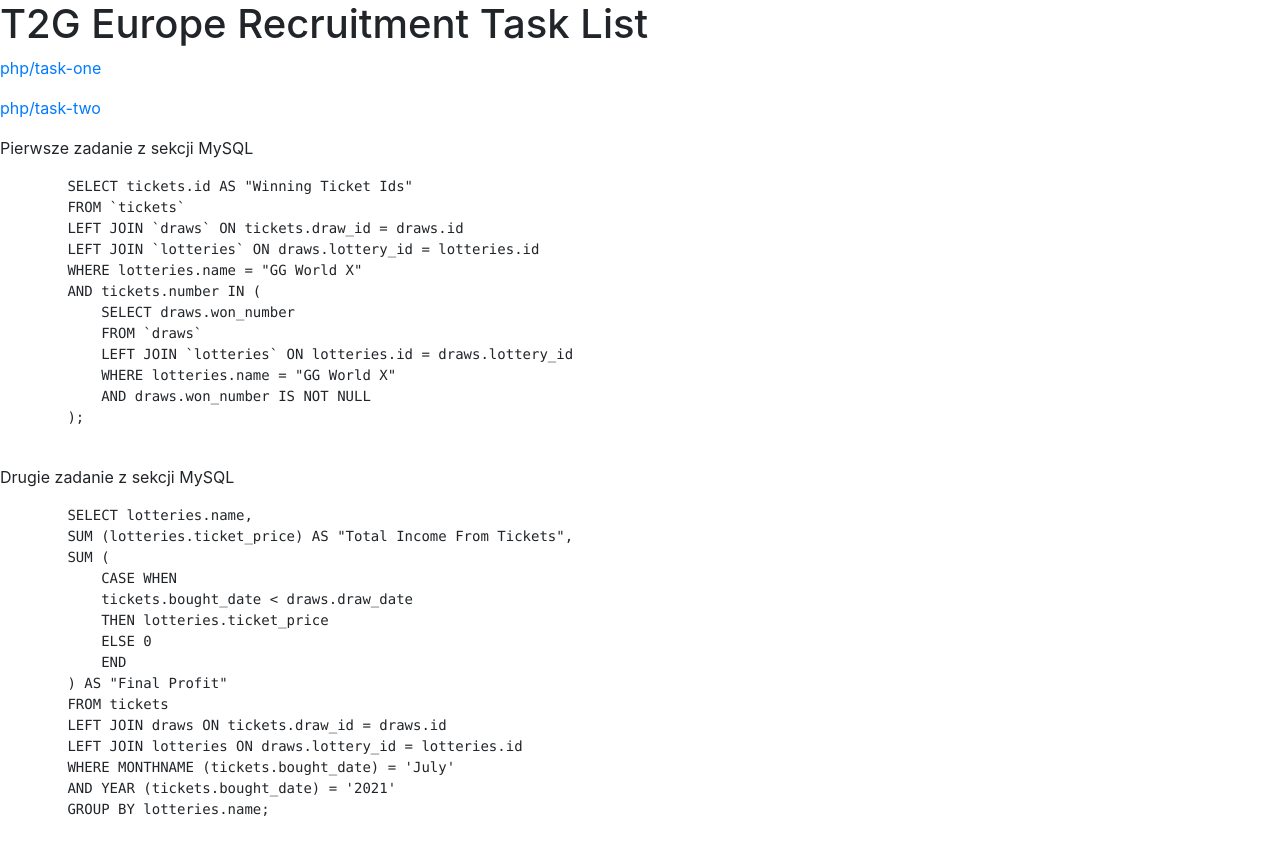
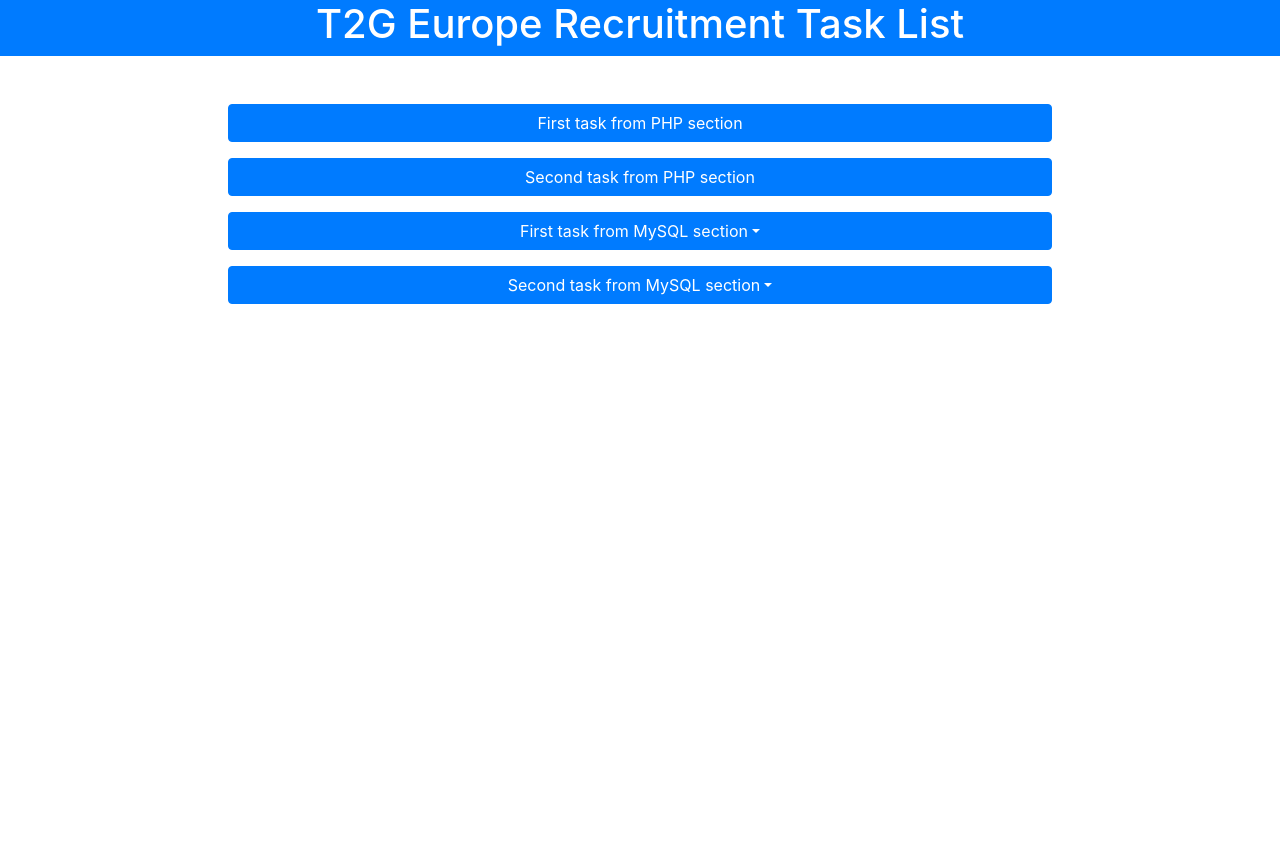
Before and after one commit to DanielRolewski/t2geurope-task, a PHP site: page / in a window 1280 px wide. After the commit the page ends 304 px from the top, so only its background shows below. Run offline with PHP 8.4, Linux system fonts and the light colour scheme.

Commit message:
All frontend work & final bugfixes.

```diff
--- a/index.php
+++ b/index.php
@@ -3,22 +3,28 @@
 <head>
     <meta http-equiv="Content-Type" content="text/html; charset=utf-8">
     <meta name="viewport" content="width=device-width, initial-scale=1, shrink-to-fit=no">
-    <title>T2G Europe Recruitment Tasks</title>
+    <title>T2G Europe Recruitment Task List</title>
 
     <!-- Bootstrap -->
     <link rel="stylesheet" href="https://cdn.jsdelivr.net/npm/bootstrap@4.3.1/dist/css/bootstrap.min.css" integrity="sha384-ggOyR0iXCbMQv3Xipma34MD+dH/1fQ784/j6cY/iJTQUOhcWr7x9JvoRxT2MZw1T" crossorigin="anonymous">
 </head>
 <body>
-    <h1>T2G Europe Recruitment Task List</h1>
-    <p>
-        <a href="tasks/php/task-one/main.php" alt="php/task-one">php/task-one</a>
-    </p>
-    <p>
-        <a href="tasks/php/task-two/main.php" alt="php/task-two">php/task-two</a>
-    </p>
-    <div>
-        <p>Pierwsze zadanie z sekcji MySQL</p>
-        <pre>
+    <div class="nav justify-content-center bg-primary">
+        <h1 class="text-white">T2G Europe Recruitment Task List</h1>
+    </div>
+    <div class="d-flex justify-content-center flex-column">
+        <div class="mt-5 list-group column">
+            <a class="col-8 align-self-center text-white" href="tasks/php/task-one/main.php" alt="php/task-one">
+                <button class="w-100 btn btn-primary">First task from PHP section</button>
+            </a>
+            <a class="mt-3 col-8 align-self-center text-white" href="tasks/php/task-two/main.php" alt="php/task-two">
+                <button class="w-100 btn btn-primary">Second task from PHP section</button>
+            </a>
+
+            <div class="mt-3 col-8 align-self-center btn-group">
+                <button type="button" class="btn btn-primary dropdown-toggle" data-toggle="dropdown" aria-haspopup="true" aria-expanded="false">First task from MySQL section</button>
+                <div class="w-75 bg-dark dropdown-menu">
+                    <pre class="text-white">
     SELECT tickets.id AS "Winning Ticket Ids"
     FROM `tickets`
     LEFT JOIN `draws` ON tickets.draw_id = draws.id
@@ -33,9 +39,11 @@
     );
                     </pre>
                 </div>
-    <div>
-        <p>Drugie zadanie z sekcji MySQL</p>
-        <pre>
+            </div>
+            <div class="mt-3 col-8 align-self-center btn-group">
+                <button type="button" class="btn btn-primary dropdown-toggle" data-toggle="dropdown" aria-haspopup="true" aria-expanded="false">Second task from MySQL section</button>
+                <div class="w-75 bg-dark dropdown-menu">
+                    <pre class="text-white">
     SELECT lotteries.name,
     SUM (lotteries.ticket_price) AS "Total Income From Tickets",
     SUM (
@@ -53,6 +61,9 @@
     GROUP BY lotteries.name;
                     </pre>
                 </div>
+            </div>
+        </div>
+    </div>
 
     <!-- Bootstrap -->
     <script src="https://code.jquery.com/jquery-3.3.1.slim.min.js" integrity="sha384-q8i/X+965DzO0rT7abK41JStQIAqVgRVzpbzo5smXKp4YfRvH+8abtTE1Pi6jizo" crossorigin="anonymous"></script>
```
Also changed, not shown: static/css/main.css (deleted, +0 -9 lines), static/src/main.scss (deleted, +0 -9 lines), tasks/php/task-one/main.php (+25 -12 lines), tasks/php/task-two/main.php (+17 -7 lines), README.md, 1 other file. Lines whose indentation alone changed are shown as unchanged.
